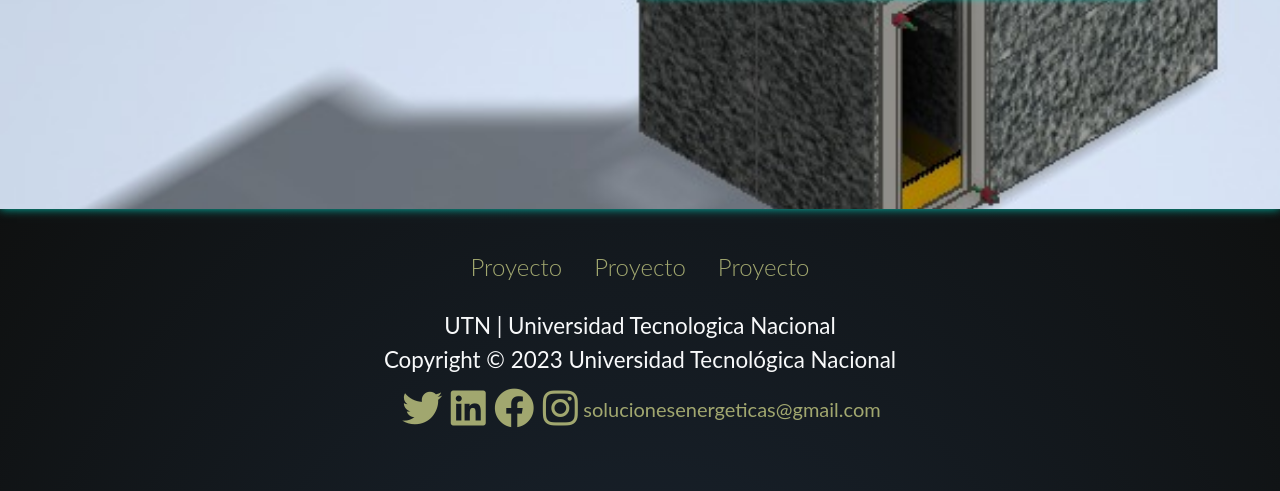
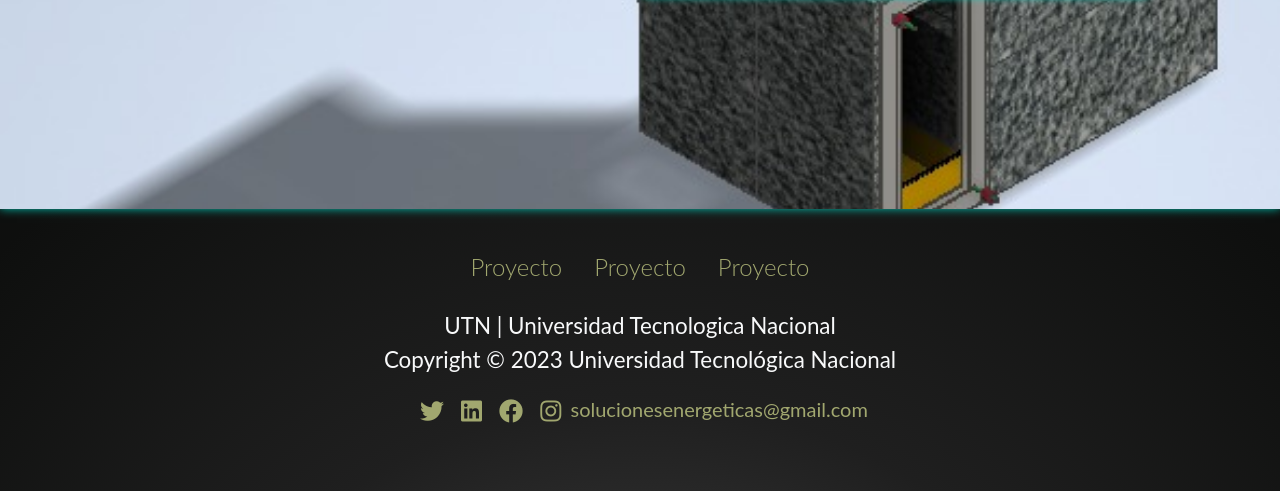
Before and after one commit to MorandiSantiago/Grupo-Extension, a plain HTML site: page proyects.html in a window 1280 px wide. Shown: the part 2287-2778 px from the top of the page. Drawn offline with nearby package versions, Linux system fonts and the light colour scheme; a script that the page names is missing.

Commit message:
correccion fondo y nav

```diff
--- a/styles/index.css
+++ b/styles/index.css
@@ -10,10 +10,11 @@
 
 
 body {
-  background: radial-gradient(ellipse at bottom, #1b2735 0%, #0e0f0e 100%);
+  background: radial-gradient(circle at bottom, #4e4e4e 1%,  #1f1f1f 50%,  #0e0f0e 90%);
  background-repeat: no-repeat;
  background-attachment: fixed;
 }
+
 
 
 html, body {
@@ -428,6 +429,11 @@ position: absolute;
 top: 0;
 right: 0;
 
+
+}
+button.navbar-toggler {
+  background-color: #03dac6 !important;
+
 }
 .demo {
 margin-top: 60px;
--- a/styles/proyects.css
+++ b/styles/proyects.css
@@ -9,7 +9,7 @@
 }
 
 body{
-  background: radial-gradient(ellipse at bottom, #1b2735 0%, #0e0f0e 100%);
+  background: radial-gradient(circle at bottom, #4e4e4e 1%,  #1f1f1f 50%,  #0e0f0e 90%);
   background-repeat: no-repeat;
   background-attachment: fixed;
 }
@@ -271,12 +271,12 @@ padding-right: 15px;
   justify-content: center;
   position: relative;
   width: 30px;
-  height: 30px;
-  margin: 0 0.5rem;
+  height: 35px;
+  margin: 0 0.3rem;
   border-radius: 80%;
   cursor: pointer;
   font-family: "Helvetica Neue", "Helvetica", "Arial", sans-serif;
-  font-size: 2.5rem;
+  font-size: 1.5rem;
   text-decoration: none;
 
 }
@@ -296,3 +296,9 @@ padding-right: 15px;
   position: relative;
   top: 1px;
 }
+
+
+button.navbar-toggler {
+  background-color: #03dac6 !important;
+
+}
```
Also changed, not shown: index.html (+3 -3 lines).
